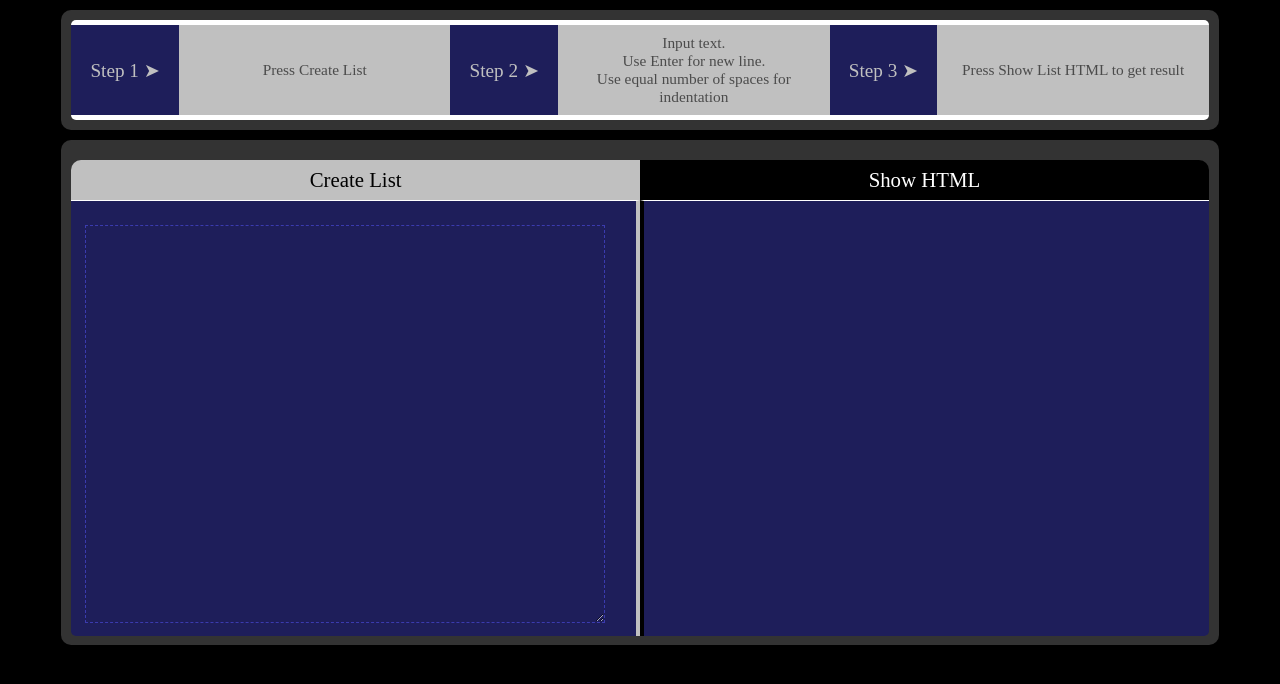
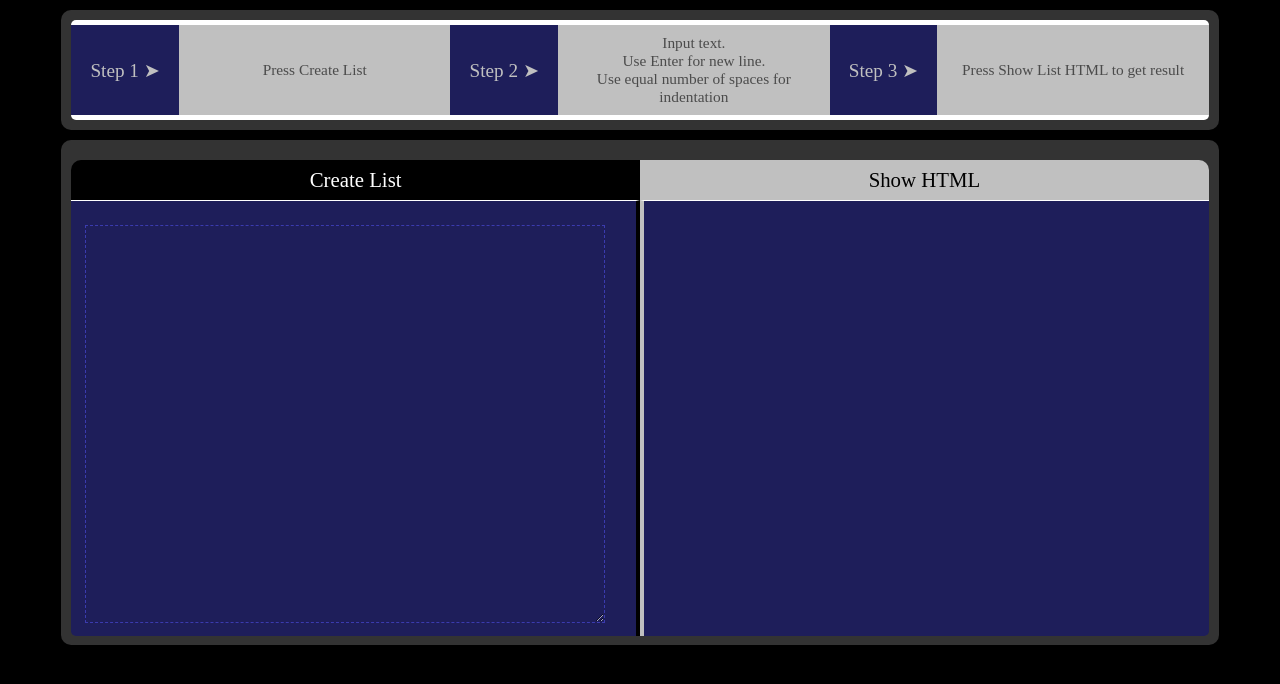
Before and after one commit to Yurimcalex/BuildUL, a plain HTML site: page index.html in a window 1280 px wide. Both pictures are taken after a click on the item "Create List". Drawn offline with Linux system fonts and the light colour scheme.

Commit message:
Create highlight selected ui area

```diff
--- a/css/styles.css
+++ b/css/styles.css
@@ -84,19 +84,17 @@ body {
 }
 
 .menu a:hover {
-  background-color: black;
-  color: white;
+  opacity: 0.8;
+  color: #4B4B4B;
 }
 
 .menu li + li a {
   border-radius: 0 10px 0 0;
-  background-color: black;
-  color: white;
 }
 
-.menu li + li a:hover {
-  background-color: silver;
-  color: black;
+.menu a.selected {
+  background: black;
+  color: white;
 }
 
 /* --- result container --- */
@@ -110,6 +108,11 @@ body {
   border-top: 1px solid white;
   background-color: #1e1e5a;
   color: white;
+}
+
+.result > div.selected {
+  border-color: black;
+  border-top: 1px solid white;
 }
 
 /* --- list --- */
@@ -138,6 +141,6 @@ body {
 
 /* --- list html --- */
 .listhtml {
-  border-left: 4px solid black;
+  border-left: 4px solid silver;
   border-radius: 0 0 5px 0;
 }
--- a/index.html
+++ b/index.html
@@ -25,8 +25,8 @@
 
     <div class="wrapper section">
         <ul id="menu" class="menu">
-            <li><a class="lnk">Create List</a></li>
-            <li><a class="lnk">Show HTML</a></li>
+            <li><a class="" data-link="list">Create List</a></li>
+            <li><a class="selected" data-link="listhtml">Show HTML</a></li>
         </ul>
 
         <div class="result">
@@ -43,7 +43,7 @@
          Potato               /
                 </pre>
             </div>
-            <div id="listhtml" class="listhtml">
+            <div id="listhtml" class="listhtml selected">
                 <pre><ul data-depth="-1"><li>Fruits<ul data-depth="0"><li>Apples</li><li>Berries<ul data-depth="1"><li>Cranberry</li><li>Strawberry</li></ul></li></ul></li><li>Vegitables<ul data-depth="0"><li>Potato</li></ul></li></ul></pre>
                 <pre>
 
--- a/index.js
+++ b/index.js
@@ -27,4 +27,21 @@ document.addEventListener("DOMContentLoaded", () => {
   	outcomeContainer.append(result);
   	isListCreationEnabled = false;
   });
+
+  const menu = document.getElementById('menu');
+  menu.addEventListener('click', (e) => {
+    const target = e.target;
+    if (target.nodeName === 'A' && !target.classList.contains('selected')) {
+      const attr = target.dataset.link;
+      target.classList.add('selected');
+      document.getElementById(attr).classList.add('selected');
+      menu.querySelectorAll('a').forEach(link => {
+        if (link !== target) {
+          link.classList.remove('selected');
+          const attr = link.dataset.link;
+          document.getElementById(attr).classList.remove('selected');
+        }
+      });
+    }
+  });
 });
```
